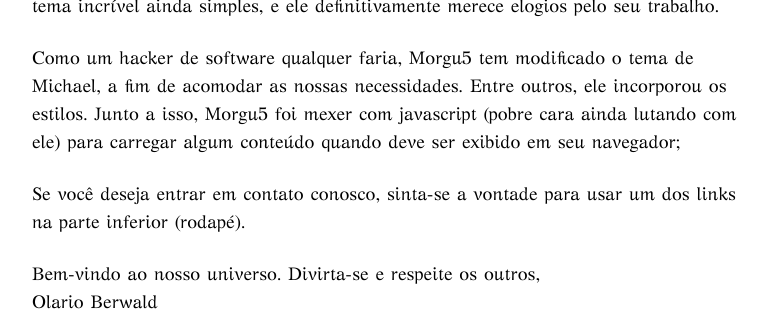
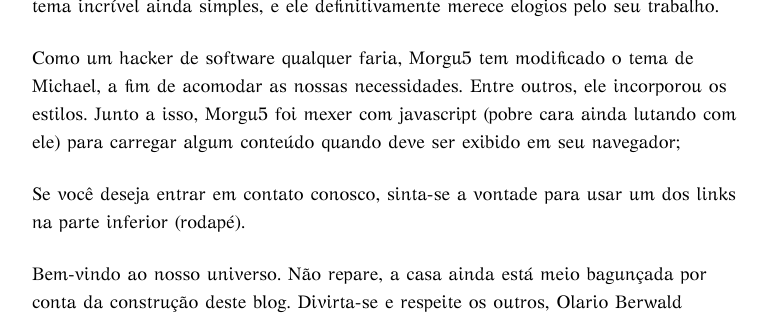
Before and after one commit to Agt-Morgu5/agt-morgu5.github.io, a Jekyll site: the page built from about/index.md, in a window 1280 px wide and 900 px high, scrolled down 1912 px, cut to the strip 0-335 px from the top of the window. Shown: the whole strip, without its empty margins (254-1022 px from the left). Built offline with Jekyll 4.4.1, drawn with Linux system fonts in a browser that asks for light colours; nearby versions of some CDN libraries.

Commit message:
mansionwayne

```diff
--- a/about/index.md
+++ b/about/index.md
@@ -28,8 +28,8 @@
 
 Se você deseja entrar em contato conosco, sinta-se a vontade para usar um dos links na parte inferior (rodapé).
 
-Bem-vindo ao nosso universo. Divirta-se e respeite os outros, <br/>
-Olario Berwald
+Bem-vindo ao nosso universo. Não repare, a casa ainda está meio bagunçada por conta da construção deste blog. Divirta-se e respeite os outros,
+Olario Berwald <br/>
 
 <figure>
     <iframe width="530" height="335" src="https://www.youtube.com/embed/JwYX52BP2Sk" frameborder="0" allowfullscreen>&nbsp;</iframe>
```
